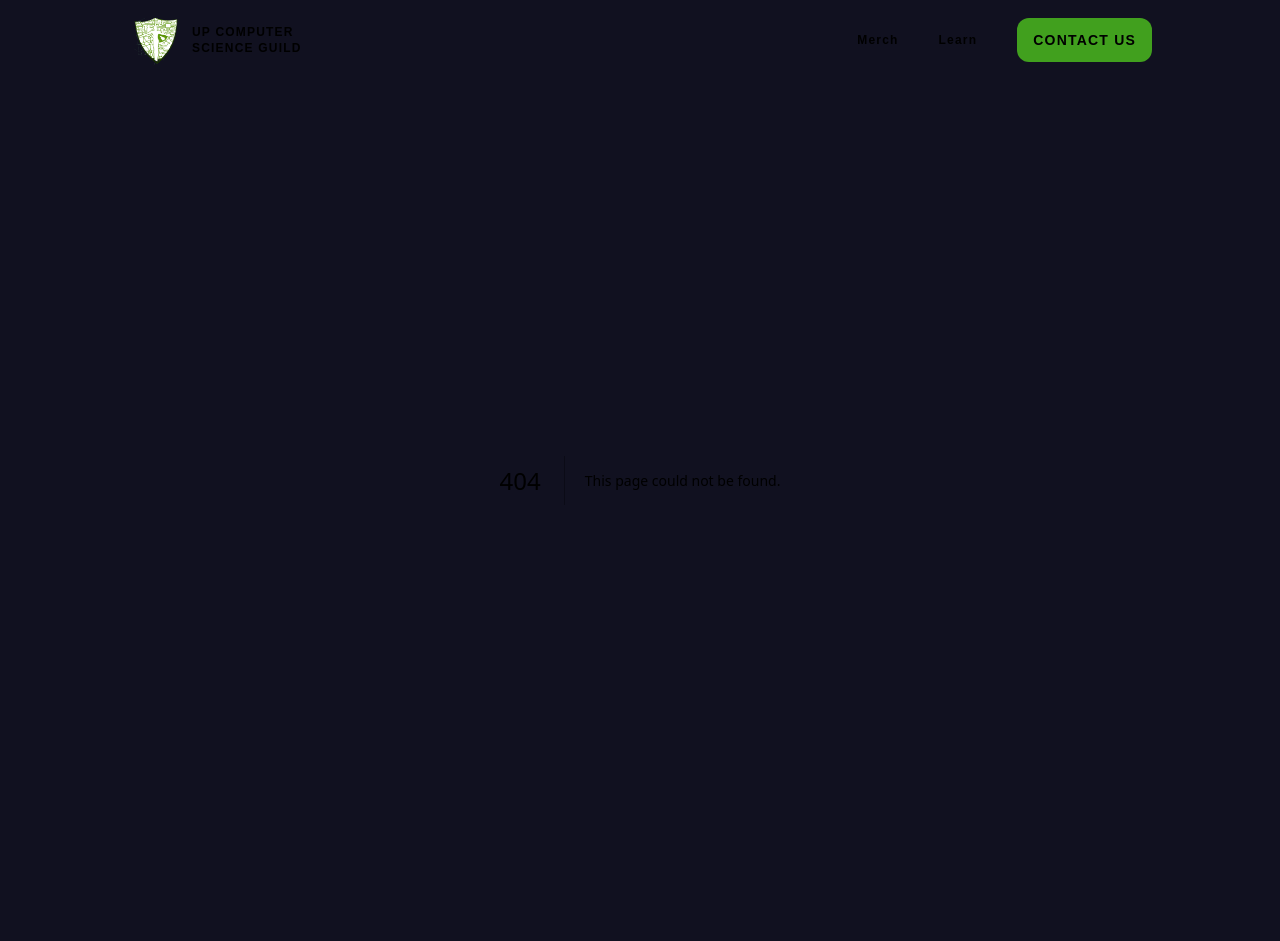
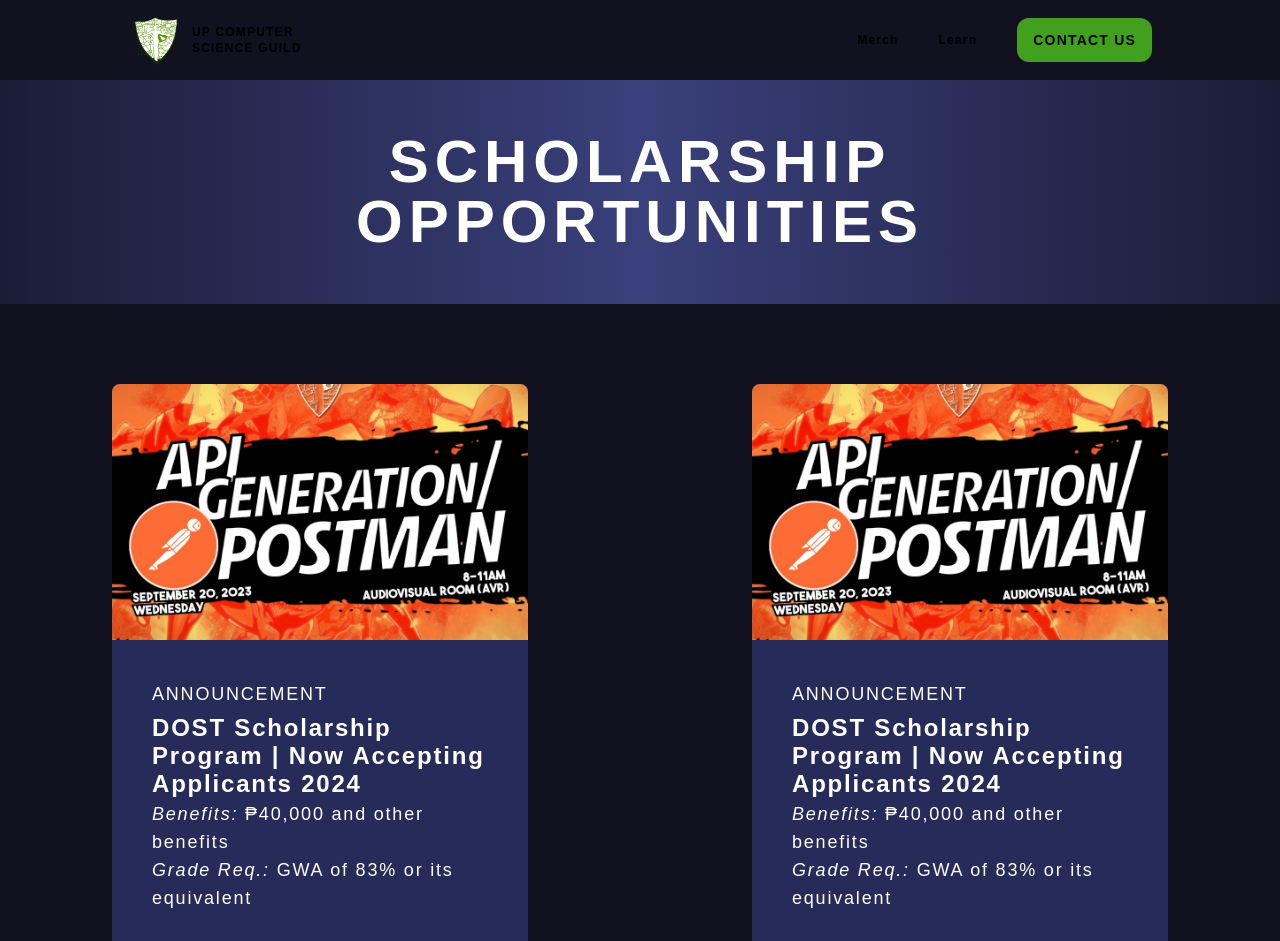
Before and after one commit to upcsg-org/upcsg-website-v2, a Next.js app: page /scholarships in a window 1280 px wide. Before the commit this address had no page. Shown: the top 941 px of the page. Built offline with nearby package versions, Linux system fonts and the light colour scheme.

Commit message:
[Feature][Louise] added scholarships and internships pages

```diff
--- /dev/null
+++ b/app/internships/page.tsx
@@ -0,0 +1,58 @@
+import InternshipOpportunityCard from '@/components/internships/InternshipOpportunityCard'
+import React from 'react'
+
+const testValues = [
+    {
+        title: 'API Generation with Postman workshop this Wednesday',
+        dateOfPosting: new Date('2023-09-19'),
+        imageURL: '/images/placeholder.png',
+    },
+    {
+        title: 'API Generation with Postman workshop this Wednesday',
+        dateOfPosting: new Date('2023-09-19'),
+        imageURL: '/images/placeholder.png',
+    },
+    {
+        title: 'API Generation with Postman workshop this Wednesday',
+        dateOfPosting: new Date('2023-09-19'),
+        imageURL: '/images/placeholder.png',
+    },
+    {
+        title: 'API Generation with Postman workshop this Wednesday, Another Title that is A Bit Longer for Test.',
+        dateOfPosting: new Date('2023-09-19'),
+        imageURL: '/images/placeholder.png',
+    },
+    {
+        title: 'API Generation with Postman workshop this Wednesday',
+        dateOfPosting: new Date('2023-09-19'),
+        imageURL: '/images/placeholder.png',
+    },
+]
+
+function page() {
+    return (
+        <div>
+            <div
+                className="flex w-full items-center justify-center text-center bg-gradient-to-r
+                            from-csg-blue-600/25 to-csg-blue-600/25 via-csg-blue-600 h-28 sm:h-36 xl:h-56
+                            tracking-widest font-vietnam font-bold text-white text-xl sm:text-4xl xl:text-6xl"
+            >
+                INTERNSHIP
+                <br />
+                OPPORTUNITIES
+            </div>
+            <div className="grid grid-cols-1 md:grid-cols-2 mt-10">
+                {testValues.map((item, index) => (
+                    <InternshipOpportunityCard
+                        key={index}
+                        title={item.title}
+                        dateOfPosting={item.dateOfPosting}
+                        imageURL={item.imageURL}
+                    />
+                ))}
+            </div>
+        </div>
+    )
+}
+
+export default page
--- /dev/null
+++ b/app/scholarships/page.tsx
@@ -0,0 +1,70 @@
+import ScholarshipOpportunityCard from '@/components/scholarships/ScholarshipOpportunityCard'
+import React from 'react'
+
+const testValues = [
+    {
+        title: 'DOST Scholarship Program | Now Accepting Applicants 2024',
+        benefits: '₱40,000 and other benefits',
+        GWAreq: 'GWA of 83% or its equivalent',
+        imageURL: '/images/placeholder.png',
+    },
+    {
+        title: 'DOST Scholarship Program | Now Accepting Applicants 2024',
+        benefits: '₱40,000 and other benefits',
+        GWAreq: 'GWA of 83% or its equivalent',
+        imageURL: '/images/placeholder.png',
+    },
+    {
+        title: 'DOST Scholarship Program | Now Accepting Applicants 2024',
+        benefits: '₱40,000 and other benefits',
+        GWAreq: 'GWA of 83% or its equivalent',
+        imageURL: '/images/placeholder.png',
+    },
+    {
+        title: 'DOST Scholarship Program | Now Accepting Applicants 2024',
+        benefits: '₱40,000 and other benefits',
+        GWAreq: 'GWA of 83% or its equivalent',
+        imageURL: '/images/placeholder.png',
+    },
+    {
+        title: 'DOST Scholarship Program | Now Accepting Applicants 2024',
+        benefits: '₱40,000 and other benefits',
+        GWAreq: 'GWA of 83% or its equivalent',
+        imageURL: '/images/placeholder.png',
+    },
+    {
+        title: 'DOST Scholarship Program | Now Accepting Applicants 2024',
+        benefits: '₱40,000 and other benefits',
+        GWAreq: 'GWA of 83% or its equivalent',
+        imageURL: '/images/placeholder.png',
+    },
+]
+
+function page() {
+    return (
+        <div>
+            <div
+                className="flex w-full items-center justify-center text-center bg-gradient-to-r
+                            from-csg-blue-600/25 to-csg-blue-600/25 via-csg-blue-600 h-28 sm:h-36 xl:h-56
+                            tracking-widest font-vietnam font-bold text-white text-xl sm:text-4xl xl:text-6xl"
+            >
+                SCHOLARSHIP
+                <br />
+                OPPORTUNITIES
+            </div>
+            <div className="grid grid-cols-1 md:grid-cols-2 mt-10">
+                {testValues.map((item, index) => (
+                    <ScholarshipOpportunityCard
+                        key={index}
+                        title={item.title}
+                        benefits={item.benefits}
+                        GWAreq={item.GWAreq}
+                        imageURL={item.imageURL}
+                    />
+                ))}
+            </div>
+        </div>
+    )
+}
+
+export default page
--- /dev/null
+++ b/components/internships/InternshipOpportunityCard.tsx
@@ -0,0 +1,51 @@
+import React from 'react'
+import Image from 'next/image'
+import { BiRightArrowAlt } from 'react-icons/bi'
+
+interface PropsInterface {
+    title: string
+    dateOfPosting: Date
+    imageURL: string
+}
+
+function formatDate(date: Date): string {
+    const options: Intl.DateTimeFormatOptions = {
+        month: 'long',
+        day: 'numeric',
+        year: 'numeric',
+    }
+
+    return date.toLocaleDateString('en-US', options)
+}
+
+const InternshipOpportunityCard = (props: PropsInterface) => {
+    const formattedDate = formatDate(props.dateOfPosting)
+    return (
+        <div
+            className="bg-csg-blue-400 overflow-hidden
+                        my-5 mx-5 xl:my-10 xl:mx-28
+                        hover:scale-[1.02] hover:bg-csg-blue-600/50 duration-200 cursor-pointer"
+        >
+            <div className="w-full h-48 xl:h-64 relative">
+                <Image
+                    src={props.imageURL}
+                    alt="Background"
+                    layout="fill"
+                    objectFit="cover"
+                />
+            </div>
+            <ul
+                className="flex flex-col font-vietnam font-light text-white tracking-widest
+                            p-5 lg:p-10 text-sm xl:text-lg leading-6 gap-2"
+            >
+                <li>ANNOUNCEMENT</li>
+                <li className="font-bold text-base xl:text-2xl leading-3 xl:leading-5 tracking-wide">
+                    {props.title}
+                </li>
+                <li>{formattedDate}</li>
+            </ul>
+        </div>
+    )
+}
+
+export default InternshipOpportunityCard
--- /dev/null
+++ b/components/scholarships/ScholarshipOpportunityCard.tsx
@@ -0,0 +1,54 @@
+import React from 'react'
+import Image from 'next/image'
+import { BiRightArrowAlt } from 'react-icons/bi'
+
+interface PropsInterface {
+    title: string
+    benefits: string
+    GWAreq: string
+    imageURL: string
+}
+
+const ScholarshipOpportunityCard = (props: PropsInterface) => {
+    return (
+        <div
+            className="rounded-lg bg-csg-blue-400 overflow-hidden
+                        my-5 mx-5 xl:my-10 xl:mx-28
+                        hover:scale-[1.02] hover:bg-csg-blue-600/50 duration-200 cursor-pointer"
+        >
+            <div className="w-full h-48 xl:h-64 relative">
+                <Image
+                    src={props.imageURL}
+                    alt="Background"
+                    layout="fill"
+                    objectFit="cover"
+                />
+            </div>
+            <ul
+                className="flex flex-col font-vietnam font-light text-white tracking-widest
+                            p-5 lg:p-10 text-sm xl:text-lg leading-6 gap-2"
+            >
+                <li>ANNOUNCEMENT</li>
+                <li>
+                    <span className="font-bold text-base xl:text-2xl leading-3 xl:leading-5">
+                        {props.title}
+                        <br />
+                    </span>
+                    <span className="hidden md:block">
+                        <span className="italic">Benefits: </span>
+                        {props.benefits}
+                        <br />
+                        <span className="italic">Grade Req.: </span>
+                        GWA of 83% or its equivalent
+                        <br />
+                    </span>
+                </li>
+                <li className="flex flex-row w-full items-center justify-center mt-4 hover:underline">
+                    Learn more <BiRightArrowAlt />
+                </li>
+            </ul>
+        </div>
+    )
+}
+
+export default ScholarshipOpportunityCard
```
